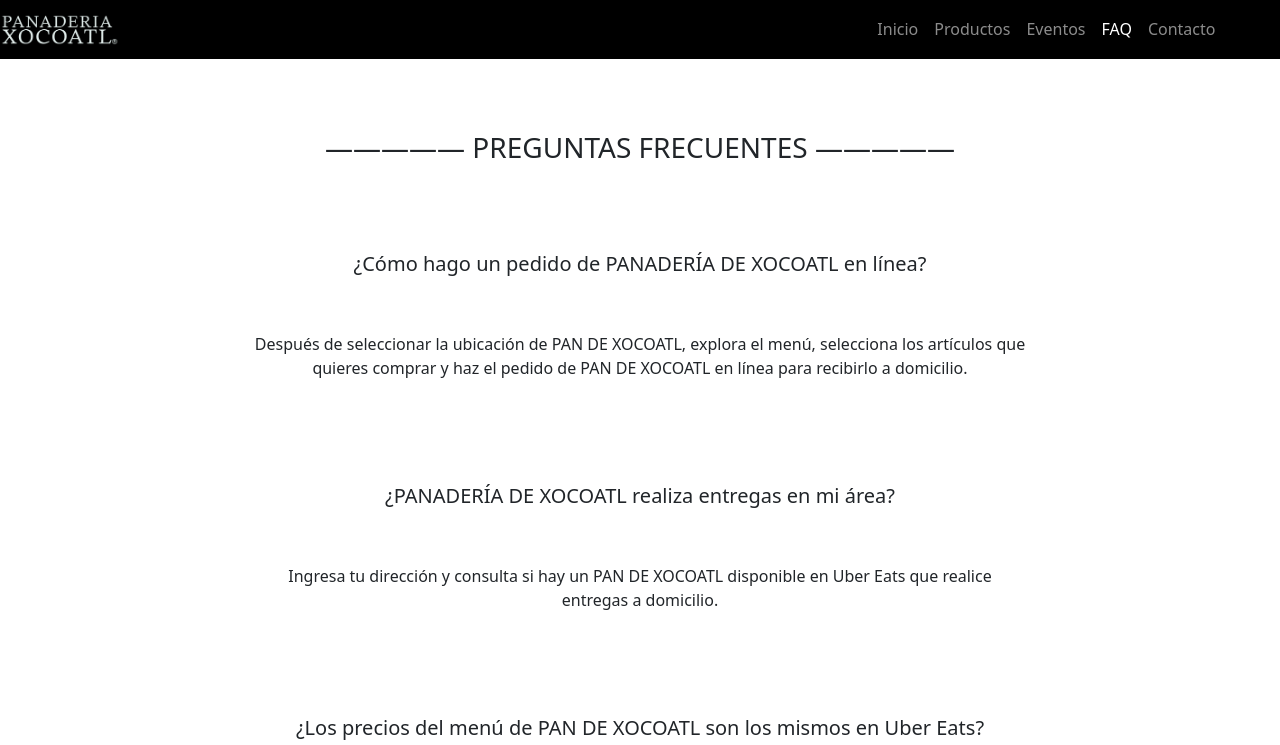
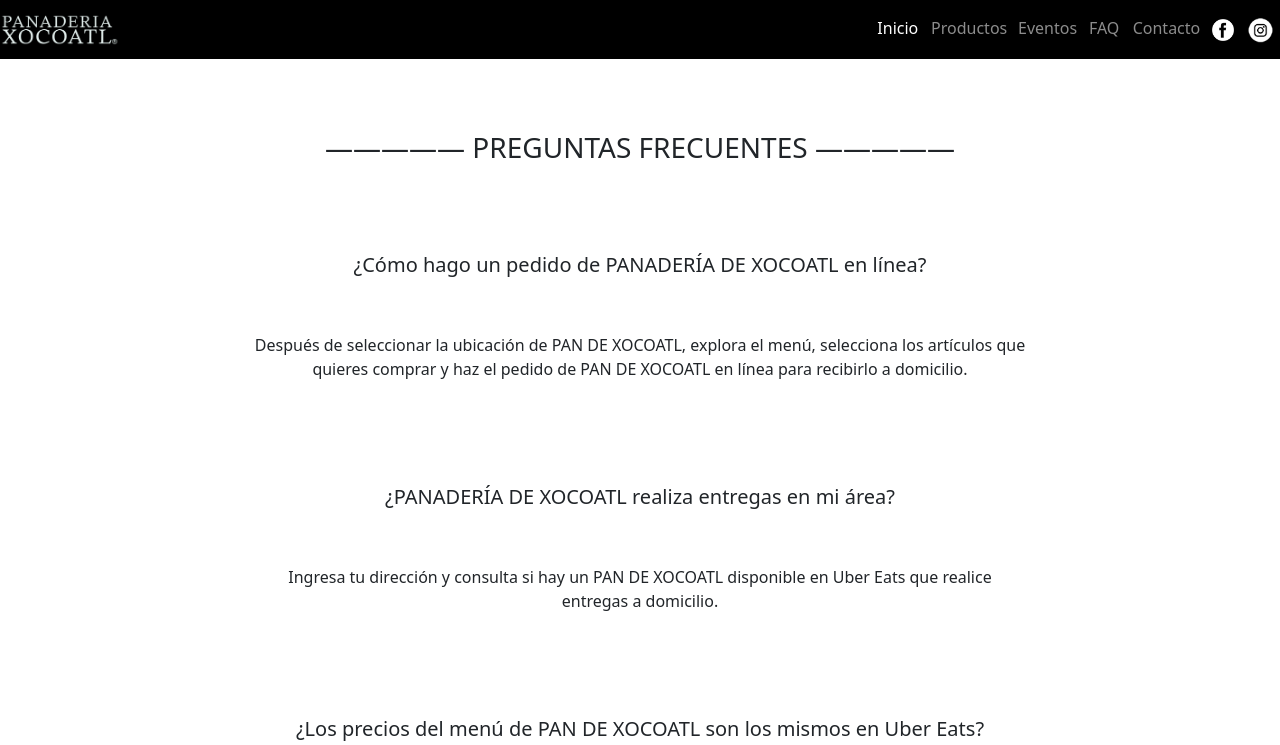
Before and after one commit to ErichVVs/3er-entregadelproyecto-ch, a website: page páginas/FAQ.html in a window 1280 px wide. Shown: the top 745 px of the page. Drawn offline with nearby package versions, Linux system fonts and the light colour scheme; files whose address does not match are found by name.

Commit message:
ultimos toques y enlaces

```diff
--- a/páginas/FAQ.html
+++ b/páginas/FAQ.html
@@ -18,26 +18,32 @@
     <span id="alcielo"></span>
     <nav class="navbar navbar-expand-lg navbar-dark bg-dark row">
         <div class="container-fluid">
-            <a class="navbar-brand col-md-6 col-lg-8" href="../index.html"><img class="logo" src="../assets/img/LOGOBLANCO.png" alt="panadería xocoatl"></a>
+            <a class="navbar-brand col-md-6 col-lg-8" href="./index.html"><img class="logo" src="./assets/img/LOGOBLANCO.png" alt="panadería xocoatl"></a>
             <button class="navbar-toggler" type="button" data-bs-toggle="collapse" data-bs-target="#navbarNav" aria-controls="navbarNav" aria-expanded="false" aria-label="Toggle navigation">
             <span class="navbar-toggler-icon"></span>
             </button>
             <div class="collapse navbar-collapse col-md-6 col-lg-3" id="navbarNav">
                 <ul class="navbar-nav">
                     <li class="nav-item">
-                        <a class="nav-link" href="../index.html">Inicio</a>
+                        <a class="nav-link active" aria-current="page" href="./index.html">Inicio</a>
                     </li>
                     <li class="nav-item">
-                        <a class="nav-link" href="../páginas/Productos.html">Productos</a>
+                        <a class="nav-link" href="./páginas/Productos.html">Productos</a>
                     </li>
                     <li class="nav-item">
-                        <a class="nav-link" href="../páginas/Eventos.html">Eventos</a>
+                        <a class="nav-link" href="./páginas/Eventos.html">Eventos</a>
                     </li>
                     <li class="nav-item">
-                        <a class="nav-link active" aria-current="page" href="../páginas/FAQ.html">FAQ</a>
+                        <a class="nav-link" href="./páginas/FAQ.html">FAQ</a>
                     </li>
                     <li class="nav-item">
-                        <a class="nav-link" href="../páginas/Contacto.html">Contacto</a>
+                        <a class="nav-link" href="./páginas/Contacto.html">Contacto</a>
+                    </li>
+                    <li class="nav-item">
+                        <a class="nav-link" href="https://es-la.facebook.com/" target="_blank"><img src="../assets/img/klipartz.com (100) copia.png" height="22px"></a>
+                    </li>
+                    <li class="nav-item">
+                        <a class="nav-link" href="https://www.instagram.com/?hl=es-la" target="_blank"><img src="../assets/img/klipartz.com - 2022-05-27T210412.005 copia.png" height="27px"></a>
                     </li>
                 </ul>
             </div>
```
Also changed, not shown: index.html (+6 -0 lines), páginas/Contacto.html (+12 -6 lines), páginas/Eventos.html (+12 -6 lines), páginas/Productos.html (+12 -6 lines), assets/img/klipartz.com (100) copia.png (added), assets/img/klipartz.com - 2022-05-27T210412.005 copia.png (added).
